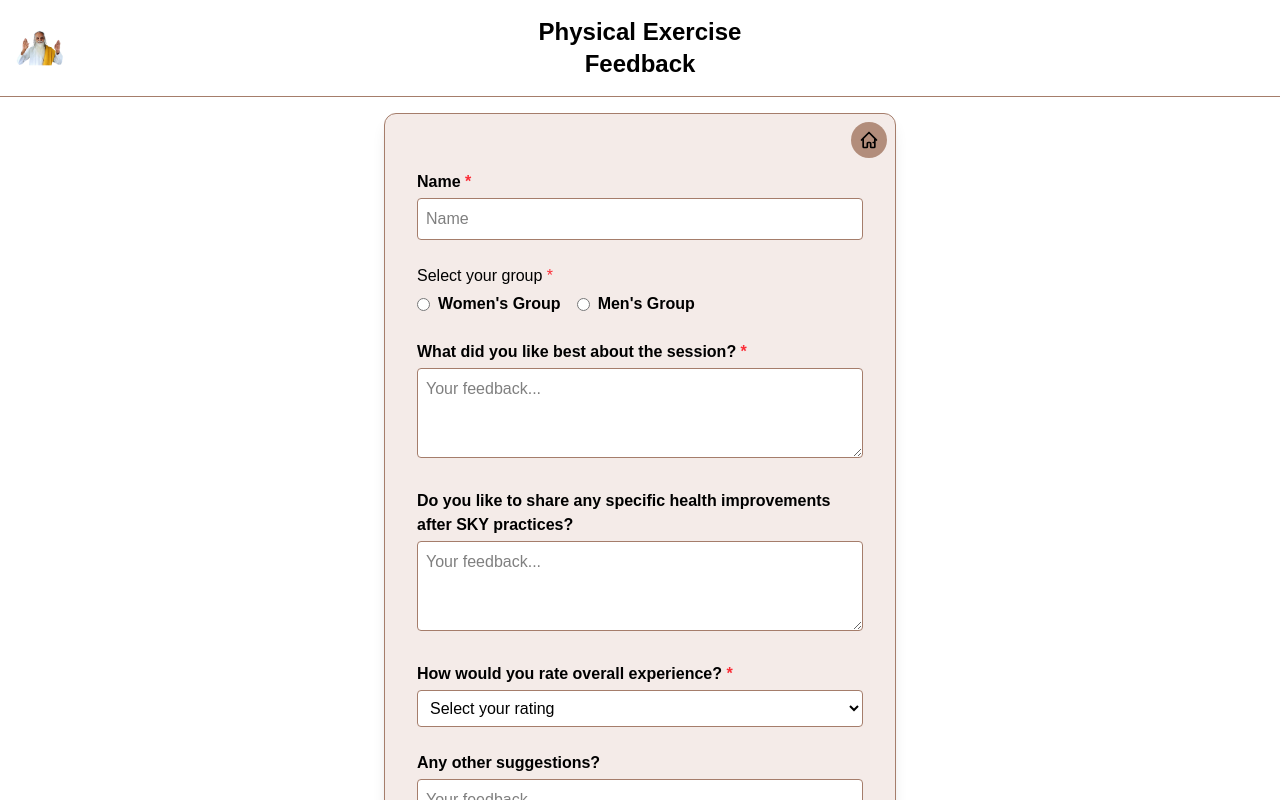
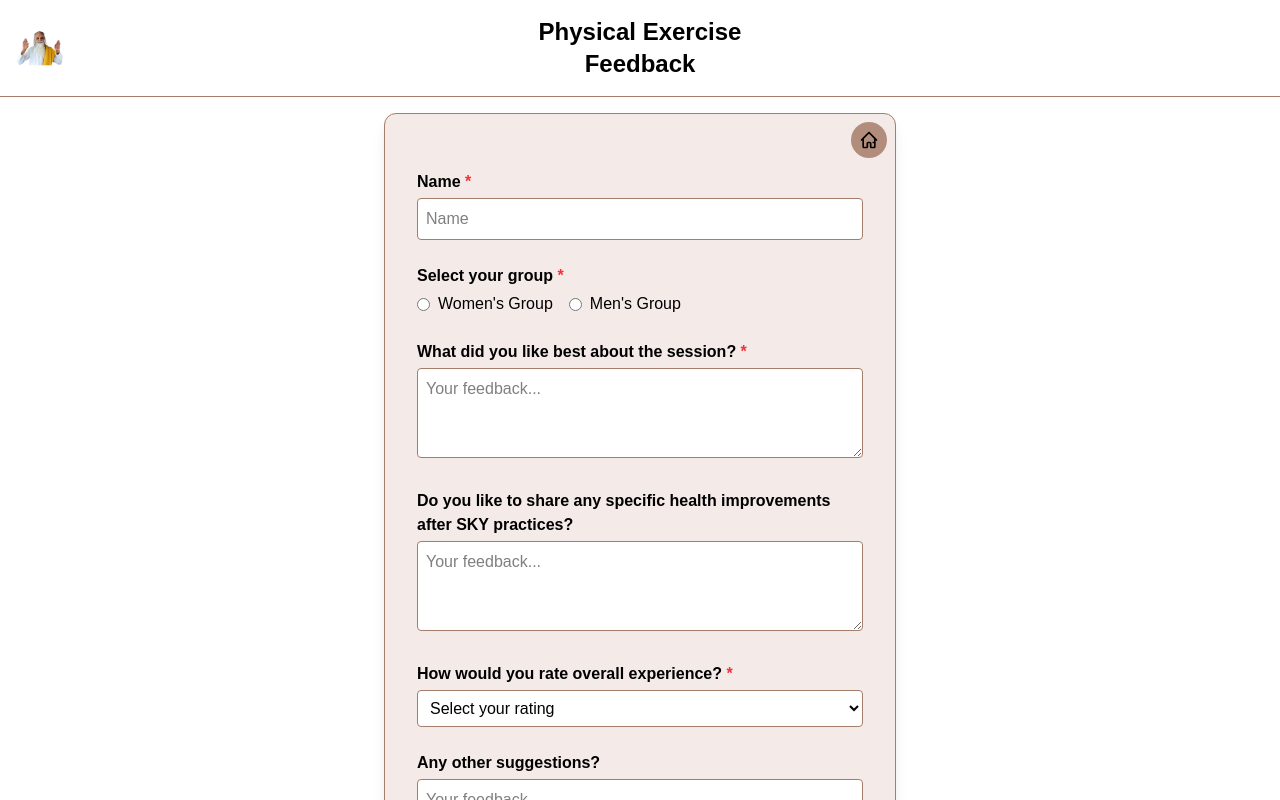
Before and after one commit to Itz-Viggy/Yoga-Registration, a Next.js app: page /review/pe in a window 1280 px wide. Shown: the top 800 px of the page. Built offline with nearby package versions, Linux system fonts and the light colour scheme.

Commit message:
Font style fixed

```diff
--- a/src/app/review/pe/page.tsx
+++ b/src/app/review/pe/page.tsx
@@ -119,13 +119,13 @@ export default function FeedbackPage() {
 
           {/* Gender */}
           <div>
-            <label className="block text-black mb-1">Select your group <span className="text-red-500">*</span></label>
+            <label className="block text-black mb-1 font-bold">Select your group <span className="text-red-500">*</span></label>
             <div className="flex space-x-4">
               {[
                 { label: "Women's Group", value: "female" },
                 { label: "Men's Group", value: "male" },
               ].map((group) => (
-                <label key={group.value} className="inline-flex items-center text-black font-bold">
+                <label key={group.value} className="inline-flex items-center text-black ">
                   <input
                     type="radio"
                     name="gender"
```
